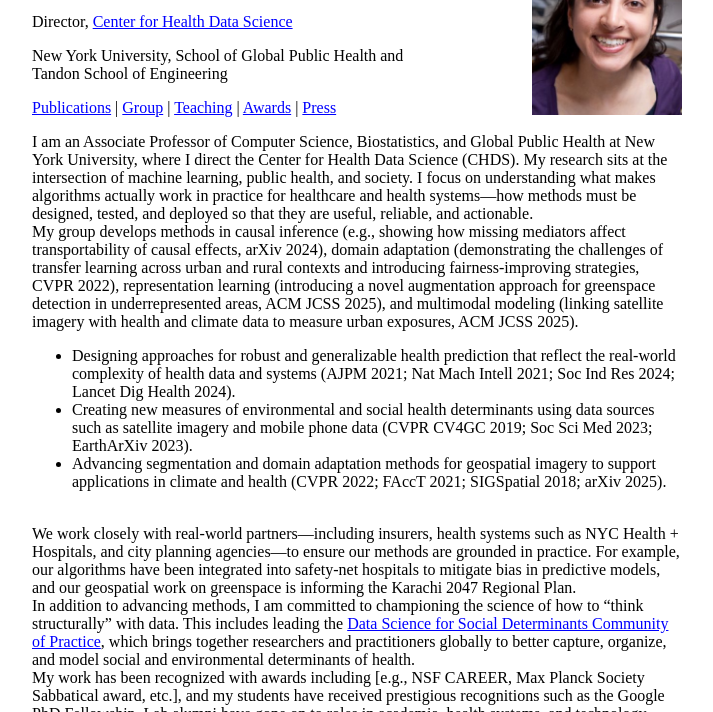
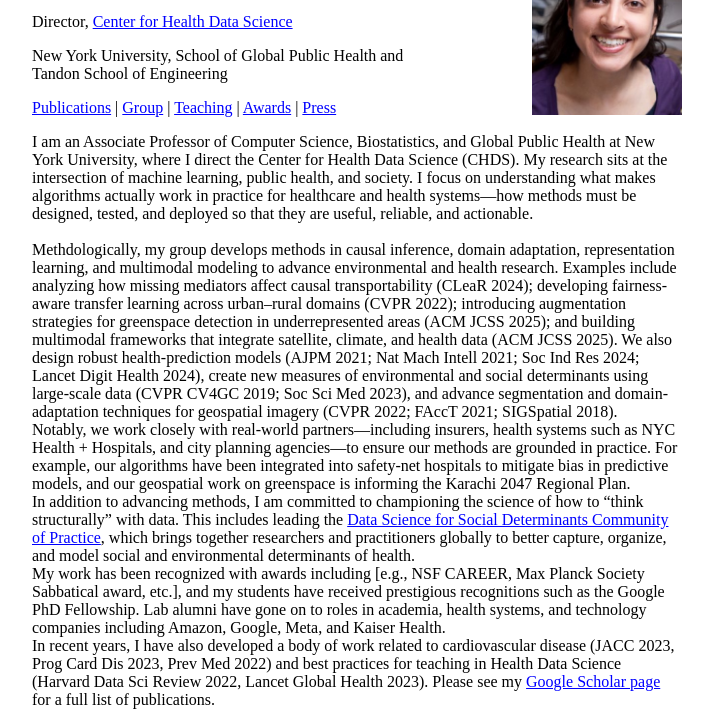
Before and after one commit to rumichunara/rumichunara.github.io, a plain HTML site: page index.html in a window 1280 px wide. Shown: the part 88-800 px from the top of the page, without its empty margins (283-996 px from the left). Drawn offline with Linux system fonts and the light colour scheme.

Commit message:
text updates

```diff
--- a/index.html
+++ b/index.html
@@ -26,32 +26,15 @@ text-align:left">
 <br><p><a href=https://scholar.google.com/citations?user=7NhhkR8AAAAJ&hl=en&oi=ao>Publications</a> | <a href=https://healthdatasci.org/team>Group</a> | <a href=https://wp.nyu.edu/chunaralab/teaching>Teaching</a> | <a href="#awards">Awards</a> | <a href="#media">Press</a>
 <p>
 I am an Associate Professor of Computer Science, Biostatistics, and Global Public Health at New York University, where I direct the Center for Health Data Science (CHDS). My research sits at the intersection of machine learning, public health, and society. I focus on understanding what makes algorithms actually work in practice for healthcare and health systems—how methods must be designed, tested, and deployed so that they are useful, reliable, and actionable.
+<br><br>
+
+Methdologically, my group develops methods in causal inference, domain adaptation, representation learning, and multimodal modeling to advance environmental and health research. Examples include analyzing how missing mediators affect causal transportability (CLeaR 2024); developing fairness-aware transfer learning across urban–rural domains (CVPR 2022); introducing augmentation strategies for greenspace detection in underrepresented areas (ACM JCSS 2025); and building multimodal frameworks that integrate satellite, climate, and health data (ACM JCSS 2025). We also design robust health-prediction models (AJPM 2021; Nat Mach Intell 2021; Soc Ind Res 2024; Lancet Digit Health 2024), create new measures of environmental and social determinants using large-scale data (CVPR CV4GC 2019; Soc Sci Med 2023), and advance segmentation and domain-adaptation techniques for geospatial imagery (CVPR 2022; FAccT 2021; SIGSpatial 2018).
 <br>
-My group develops methods in causal inference (e.g., showing how missing mediators affect transportability of causal effects, arXiv 2024), domain adaptation (demonstrating the challenges of transfer learning across urban and rural contexts and introducing fairness-improving strategies, CVPR 2022), representation learning (introducing a novel augmentation approach for greenspace detection in underrepresented areas, ACM JCSS 2025), and multimodal modeling (linking satellite imagery with health and climate data to measure urban exposures, ACM JCSS 2025).
-<ul>
-  <li>
-    Designing approaches for robust and generalizable health prediction that reflect the real-world complexity of health data and systems
-    (AJPM 2021; Nat Mach Intell 2021; Soc Ind Res 2024; Lancet Dig Health 2024).
-  </li>
-
-  <li>
-    Creating new measures of environmental and social health determinants using data sources such as satellite imagery and mobile phone data
-    (CVPR CV4GC 2019; Soc Sci Med 2023; EarthArXiv 2023).
-  </li>
-
-  <li>
-    Advancing segmentation and domain adaptation methods for geospatial imagery to support applications in climate and health
-    (CVPR 2022; FAccT 2021; SIGSpatial 2018; arXiv 2025).
-  </li>
-</ul>
-<br>
-
-
-We work closely with real-world partners—including insurers, health systems such as NYC Health + Hospitals, and city planning agencies—to ensure our methods are grounded in practice. For example, our algorithms have been integrated into safety-net hospitals to mitigate bias in predictive models, and our geospatial work on greenspace is informing the Karachi 2047 Regional Plan.
+Notably, we work closely with real-world partners—including insurers, health systems such as NYC Health + Hospitals, and city planning agencies—to ensure our methods are grounded in practice. For example, our algorithms have been integrated into safety-net hospitals to mitigate bias in predictive models, and our geospatial work on greenspace is informing the Karachi 2047 Regional Plan.
 <br>
 In addition to advancing methods, I am committed to championing the science of how to “think structurally” with data. This includes leading the <a href="https://nyu-moi-dssd.squarespace.com/cop">Data Science for Social Determinants Community of Practice</a>, which brings together researchers and practitioners globally to better capture, organize, and model social and environmental determinants of health.
 <br>
-My work has been recognized with awards including [e.g., NSF CAREER, Max Planck Society Sabbatical award, etc.], and my students have received prestigious recognitions such as the Google PhD Fellowship. Lab alumni have gone on to roles in academia, health systems, and technology companies including Amazon, Google, and Kaiser Health.
+My work has been recognized with awards including [e.g., NSF CAREER, Max Planck Society Sabbatical award, etc.], and my students have received prestigious recognitions such as the Google PhD Fellowship. Lab alumni have gone on to roles in academia, health systems, and technology companies including Amazon, Google, Meta, and Kaiser Health.
 <br>
 In recent years, I have also developed a body of work related to cardiovascular disease (JACC 2023, Prog Card Dis 2023, Prev Med 2022) and best practices for teaching in Health Data Science (Harvard Data Sci Review 2022, Lancet Global Health 2023). Please see my <a href="https://scholar.google.com/citations?user=7NhhkR8AAAAJ&hl=en&oi=ao">Google Scholar page</a> for a full list of publications.
 
```
Also changed, not shown: 1 other file.
